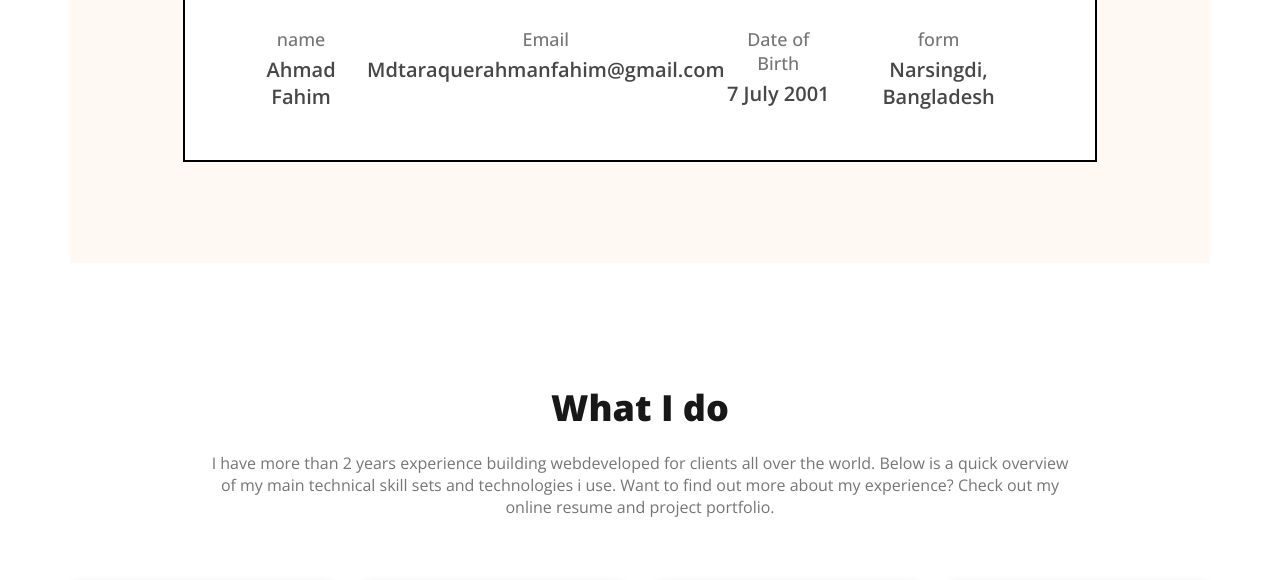
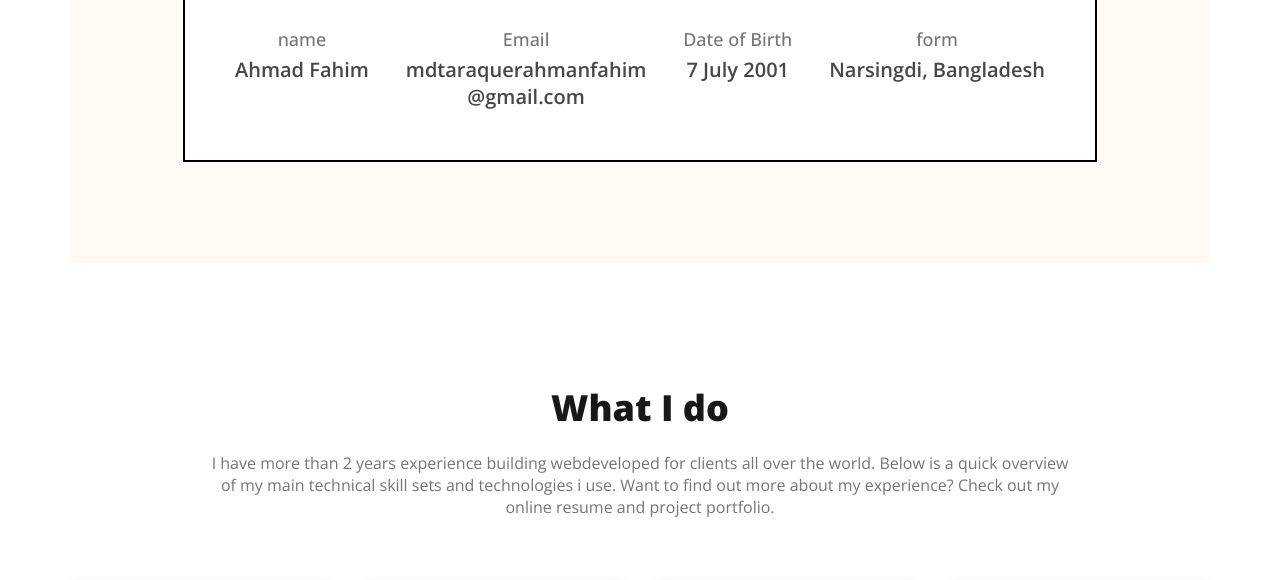
Before and after one commit to fahimad24/Html-learn, a plain HTML site: page Module-5/portfolio/index.html in a window 1280 px wide. Shown: the part 1272-1852 px from the top of the page. Drawn offline with nearby package versions, Linux system fonts and the light colour scheme.

Commit message:
some css fix

```diff
--- a/Module-5/portfolio/index.html
+++ b/Module-5/portfolio/index.html
@@ -70,7 +70,7 @@
             </li>
             <li>
               <p>Email</p>
-              <h5>Mdtaraquerahmanfahim@gmail.com</h5>
+              <h5>mdtaraquerahmanfahim<br>@gmail.com</h5>
             </li>
             <li>
               <p>Date of Birth</p>
```
